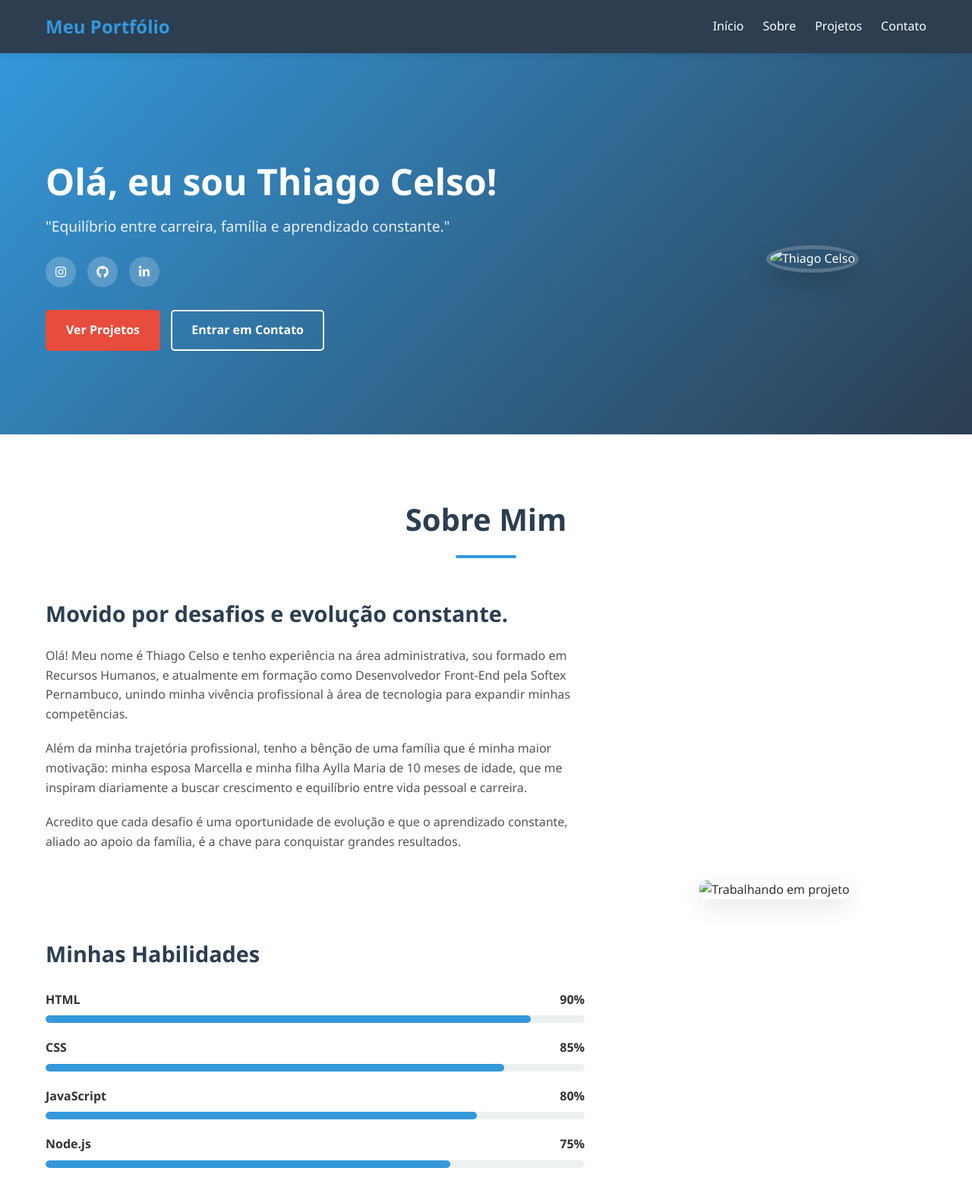
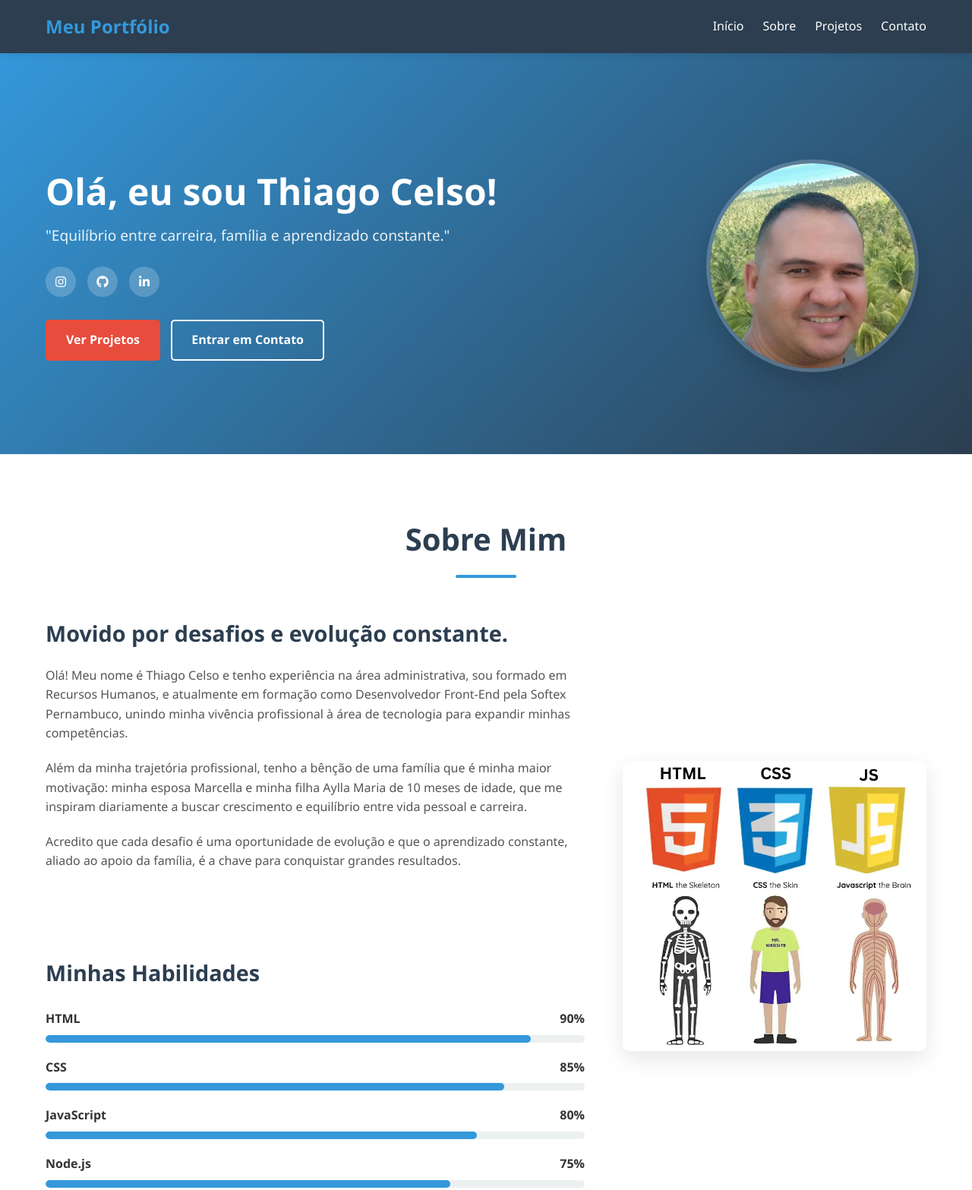
Before and after one commit to Thiagocelso03/Meu-portf-lio, a plain HTML site: page index.html in a window 1280 px wide. Shown: the top 1567 px of the page at 76% size. Drawn offline with Linux system fonts and the light colour scheme.

Commit message:
Update index.html

```diff
--- a/index.html
+++ b/index.html
@@ -45,7 +45,7 @@
                     <a href="#contato" class="btn btn-outline">Entrar em Contato</a>
                 </div>
                 <div class="hero-image">
-                    <img src="assets/images/thiago.jpg" alt="Thiago Celso" class="profile-img">
+                    <img src="styles/assets/images/thiago.jpg" alt="Thiago Celso" class="profile-img">
                 </div>
             </div>
         </div>
@@ -104,7 +104,7 @@
                     </div>
                 </div>
                 <div class="sobre-imagem">
-                    <img src="assets/images/foto.jpg" alt="Trabalhando em projeto">
+                    <img src="styles/assets/images/foto.jpg" alt="Trabalhando em projeto">
                 </div>
             </div>
         </div>
```
